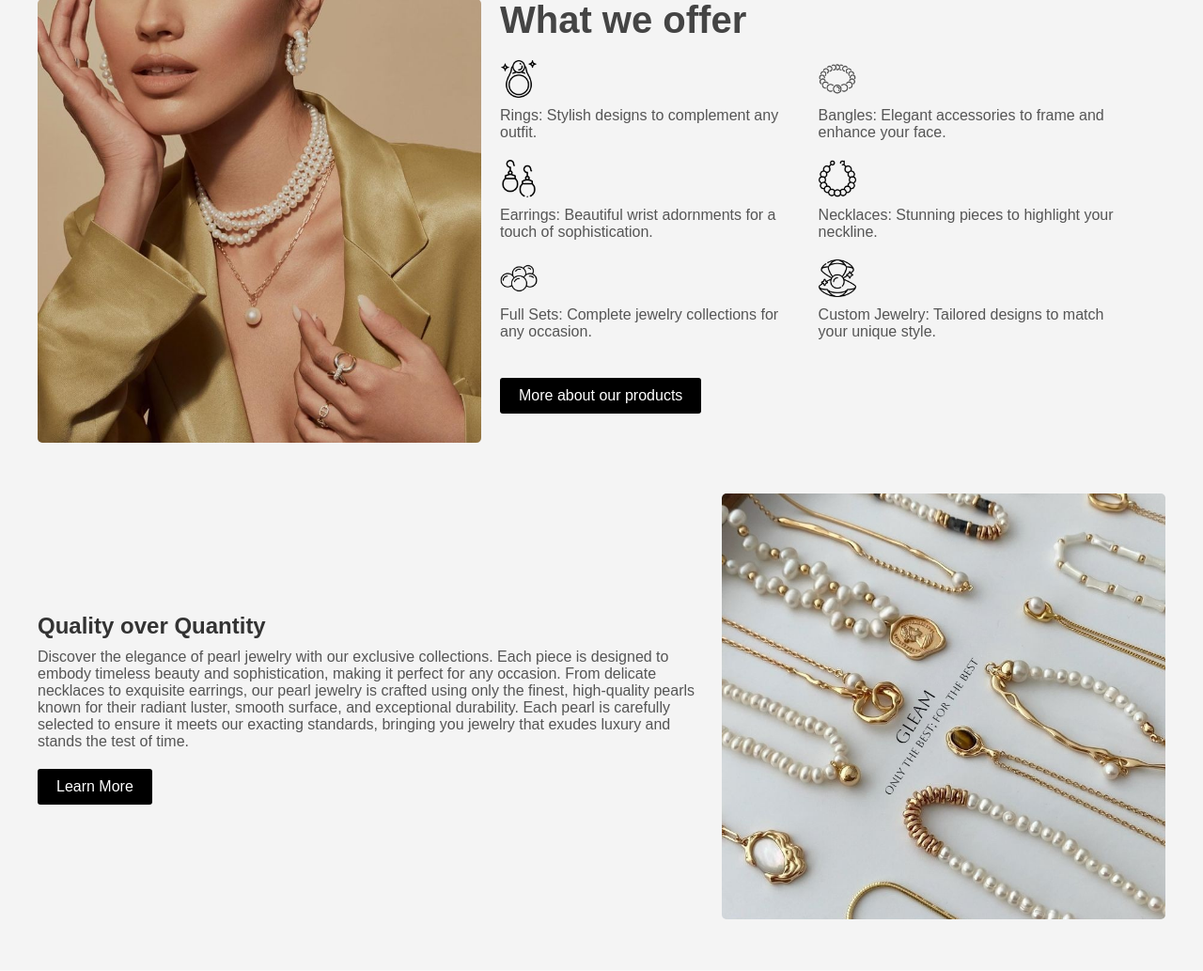
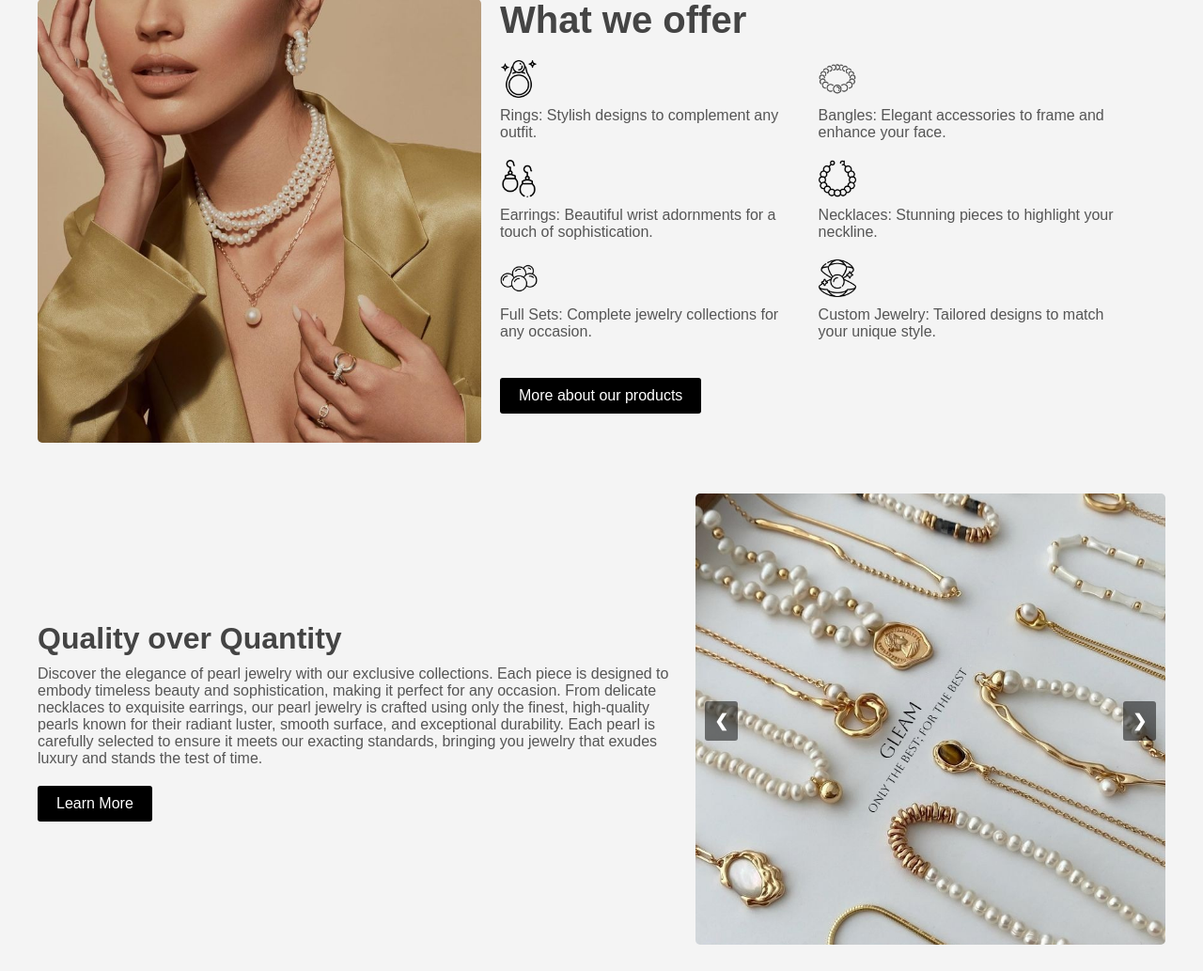
Before and after one commit to deahoxha70537/JewelryStore, a PHP site: page /Home.html in a window 1280 px wide. Shown: the part 1218-2251 px from the top of the page at 94% size. Run offline with PHP 8.4, Linux system fonts and the light colour scheme.

Commit message:
added slider/slideshow

```diff
--- a/Home.css
+++ b/Home.css
@@ -266,7 +266,7 @@ body {
 .jewelrytext {
   flex: 1.5;
 }
-.doctor-text h2 {
+.jewelrytext h2 {
   font-size: 2em;
   color: #444;
 }
@@ -286,6 +286,48 @@ body {
   border-radius: 5px;
 }
 
+.slideshowdiv {
+  position: relative;
+  max-width: 500px;
+  margin: auto;
+}
+
+.slide {
+  display: none;
+}
+
+.slideimg {
+  width: 100%;
+  border-radius: 5px;
+}
+
+.prev, .next {
+  cursor: pointer;
+  position: absolute;
+  top: 50%;
+  transform: translateY(-50%);
+  width: auto;
+  padding: 10px;
+  color: white;
+  font-weight: bold;
+  font-size: 18px;
+  background-color: rgba(0, 0, 0, 0.5);
+  border: none;
+  border-radius: 3px;
+}
+
+.prev {
+  left: 10px;
+}
+
+.next {
+  right: 10px;
+}
+
+.prev:hover, .next:hover {
+  background-color: rgba(0, 0, 0, 0.8);
+}
+
 footer {
   background-color: #333;
   color: #fff;
--- a/Home.html
+++ b/Home.html
@@ -5,6 +5,7 @@
   <meta name="viewport" content="width=device-width, initial-scale=1.0">
   <title>Gleam - Home</title>
   <link rel="stylesheet" href="Home.css">
+  <script src="slider.js"></script>
 </head>
 <body>
 
@@ -93,8 +94,18 @@
 	  that exudes luxury and stands the test of time.</p>
       <a href="Product.html" class="button">Learn More</a>
     </div>
-    <div class="jewelryimg">
-      <img src="jewelryshow.png" alt="Various Pearl Necklaces">
+    <div class="slideshowdiv">
+      <div class="slide">
+        <img src="jewelryshow.png" alt="Pearl Jewelry 1" class="slideimg">
+      </div>
+      <div class="slide">
+        <img src="jewelryshow1.jpg" alt="Pearl Jewelry 2" class="slideimg">
+      </div>
+      <div class="slide">
+        <img src="jewelryshow2.jpg" alt="Pearl Jewelry 3" class="slideimg">
+      </div>
+      <button class="prev" onclick="changeSlide(-1)">&#10094;</button>
+      <button class="next" onclick="changeSlide(1)">&#10095;</button>
     </div>
   </div>
 
@@ -129,6 +140,25 @@
       </div>
     </div>
   </div>
+
+  <!-- slider js -->
+ <script>
+  let currentSlideIndex = 0;
+  const slides = document.querySelectorAll('.slide');
+
+  function showSlide(index) {
+    slides.forEach((slide, i) => {
+      slide.style.display = i === index ? 'block' : 'none';
+    });
+  }
+
+  function changeSlide(direction) {
+    currentSlideIndex = (currentSlideIndex + direction + slides.length) % slides.length;
+    showSlide(currentSlideIndex);
+  }
+
+  showSlide(currentSlideIndex);
+ </script>
   <footer>
     <p>&copy; 2024 Gleam Jewelry Store. All Rights Reserved.</p>
   </footer>
```
Also changed, not shown: Screenshot_26-11-2024_18526_www.design.com.jpeg (deleted).
